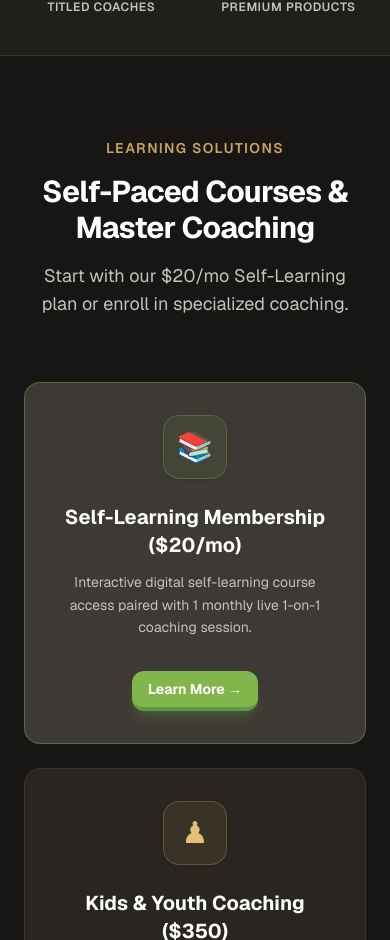
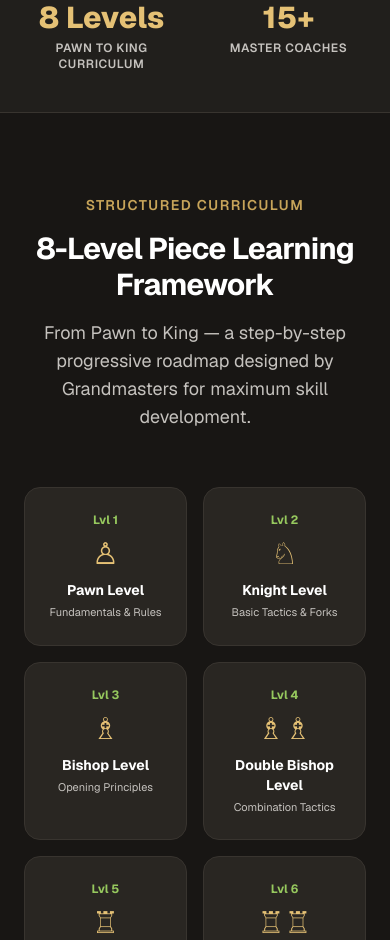
Before and after one commit to alimokhtaridz1-stack/nxchess, a Next.js app: page / in a window 390 px wide. Shown: the part 1060-2000 px from the top of the page. Built offline with nearby package versions, Linux system fonts and the light colour scheme; no server answers.

Commit message:
[A1] feat: integrate top academy structure (8-Level Piece Curriculum, Cognitive Benefits, Seasonal Camps, Coach traits & Social proof)

```diff
--- a/src/app/page.tsx
+++ b/src/app/page.tsx
@@ -1,7 +1,7 @@
 import Button from "@/components/ui/Button";
 import Card from "@/components/ui/Card";
 import SectionHeading from "@/components/ui/SectionHeading";
-import { SITE_NAME, SITE_SLOGAN } from "@/lib/constants";
+import { SITE_NAME, SITE_SLOGAN, CHESS_BENEFITS, CURRICULUM_LEVELS } from "@/lib/constants";
 
 const featuredProducts = [
   {
@@ -39,82 +39,46 @@ const featuredProducts = [
   },
 ];
 
-const services = [
+const testimonials = [
   {
-    icon: "📚",
-    title: "Self-Learning Membership ($20/mo)",
-    description:
-      "Interactive digital self-learning course access paired with 1 monthly live 1-on-1 coaching session.",
-    href: "/coaching",
-    isFeatured: true,
-    hoverGlow: "hover-glow-green",
-    iconBg: "bg-chess-green/10 text-chess-green-light border border-chess-green/30",
+    quote: "My 9-year-old son joined the Pawn level and reached Knight level in 3 months. His focus at school and calculation in games improved tremendously!",
+    author: "Sarah M.",
+    role: "Parent of Academy Student",
+    rating: "★★★★★",
   },
   {
-    icon: "♟",
-    title: "Kids & Youth Coaching ($350)",
-    description:
-      "Fun, structured chess lessons designed for children to build logic, focus, and youth tournament strategy.",
-    href: "/coaching",
-    isFeatured: false,
-    hoverGlow: "hover-glow-gold",
-    iconBg: "bg-gold/10 text-gold-light border border-gold/30",
+    quote: "The Grandmaster coaches are patient and friendly. The periodic progress reports keep us updated on exact ratings and tactical module completion.",
+    author: "David K.",
+    role: "Private Student Parent",
+    rating: "★★★★★",
   },
   {
-    icon: "♚",
-    title: "Private 1-on-1 Coaching ($650)",
-    description:
-      "Personalized instruction with titled masters customized to your opening repertoire, tactics, and endgames.",
-    href: "/coaching",
-    isFeatured: false,
-    hoverGlow: "hover-glow-tech",
-    iconBg: "bg-tech-blue/10 text-tech-blue-light border border-tech-blue/30",
-  },
-];
-
-const whyReasons = [
-  {
-    title: "Self-Paced Platform + 1 Monthly Live Session",
-    desc: "Subscribe for $20/month to get full platform course access plus 1 live coaching session every month.",
-    checkBg: "bg-chess-green/15 text-chess-green-light border-chess-green/30",
-  },
-  {
-    title: "Dedicated Learning & Coaching Focus",
-    desc: "We focus 100% on instruction, courses, and equipment to accelerate your skill growth.",
-    checkBg: "bg-gold/15 text-gold-light border-gold/30",
-  },
-  {
-    title: "AI-Powered Game Analysis",
-    desc: "Identify your tactical blind spots using engine evaluations and master annotations.",
-    checkBg: "bg-tech-blue/15 text-tech-blue-light border-tech-blue/30",
-  },
-  {
-    title: "Tournament Equipment",
-    desc: "Weighted Staunton pieces, handcrafted wooden boards, and digital clocks built to FIDE standards.",
-    checkBg: "bg-gold/15 text-gold-light border-gold/30",
+    quote: "The combination of the $20/mo platform and monthly live sessions is unmatched. Best investment for serious chess improvement.",
+    author: "Alexander R.",
+    role: "Adult Club Player",
+    rating: "★★★★★",
   },
 ];
 
 const stats = [
-  { value: "$20/mo", label: "Self-Learning Membership", color: "text-chess-green-light" },
-  { value: "500+", label: "Active Students", color: "text-gold-light" },
-  { value: "15+", label: "Titled Coaches", color: "text-tech-blue-light" },
-  { value: "50+", label: "Premium Products", color: "text-foreground" },
+  { value: "4.9 ★", label: "Parent & Student Rating" },
+  { value: "$20/mo", label: "Self-Learning Membership" },
+  { value: "8 Levels", label: "Pawn to King Curriculum" },
+  { value: "15+", label: "Master Coaches" },
 ];
 
 export default function Home() {
   return (
     <main className="overflow-x-hidden">
       {/* ============================================
-          Hero Section — Refined Luxury Ambient Lighting
+          Hero Section
           ============================================ */}
       <section className="relative overflow-hidden section-padding">
-        {/* Subtle, Soft Ambient Backdrop Flares */}
         <div className="pointer-events-none absolute top-0 left-1/2 -translate-x-1/2 w-[600px] h-[350px] bg-chess-green/5 rounded-full blur-[120px]" />
         <div className="pointer-events-none absolute top-10 right-1/3 w-[400px] h-[300px] bg-gold/5 rounded-full blur-[120px]" />
 
         <div className="relative mx-auto max-w-5xl text-center z-10">
-          {/* Subtle Badge */}
+          {/* Badge */}
           <div className="mb-6 inline-flex items-center gap-2 rounded-full border border-chess-green/30 bg-chess-green/10 px-4 py-1.5 backdrop-blur-sm">
             <span className="h-2 w-2 rounded-full bg-chess-green animate-pulse" />
             <span className="text-xs font-semibold uppercase tracking-wider text-chess-green-light">
@@ -128,23 +92,23 @@ export default function Home() {
           </h1>
 
           <p className="mx-auto mt-6 max-w-2xl text-lg leading-relaxed text-foreground-secondary sm:text-xl">
-            The premier platform for self-learning courses, live master coaching, and tournament-grade chess equipment.
+            Premier chess academy combining structured 8-level piece curriculum, master coaching, self-learning digital modules, and tournament equipment.
           </p>
 
-          {/* Highlighted Banner for $20/mo */}
-          <div className="mt-8 inline-flex items-center gap-3 bg-surface-elevated border border-border px-5 py-2.5 rounded-2xl text-sm shadow-md">
+          {/* Highlighted Banner */}
+          <div className="mt-8 inline-flex flex-wrap items-center justify-center gap-3 bg-surface-elevated border border-border px-5 py-2.5 rounded-2xl text-sm shadow-md">
             <span className="px-2.5 py-0.5 rounded-full bg-chess-green text-black font-extrabold text-xs">
-              MEMBERSHIP
+              ACADEMY MEMBERSHIP
             </span>
             <span className="text-foreground font-medium">
-              Self-Learning Plan: <strong className="text-chess-green-light font-bold">$20/month</strong> (Includes 1 Live Session)
+              Self-Learning Plan: <strong className="text-chess-green-light font-bold">$20/month</strong> (Includes 1 Monthly Live Session)
             </span>
           </div>
 
-          {/* Call to Action Buttons */}
+          {/* CTAs */}
           <div className="mt-10 flex flex-col items-center gap-4 sm:flex-row sm:justify-center">
             <Button href="/coaching" size="lg" variant="primary">
-              <span>📚 Explore Self-Learning & Plans</span>
+              <span>📚 Explore Coaching & Curriculum</span>
             </Button>
             <Button href="/shop" variant="gold" size="lg">
               <span>🛒 Browse Shop</span>
@@ -164,7 +128,7 @@ export default function Home() {
           <div className="grid grid-cols-2 gap-8 lg:grid-cols-4">
             {stats.map((stat) => (
               <div key={stat.label} className="text-center">
-                <div className={`text-3xl font-extrabold sm:text-4xl ${stat.color}`}>
+                <div className="text-3xl font-extrabold text-gold-light sm:text-4xl">
                   {stat.value}
                 </div>
                 <div className="mt-1 text-xs sm:text-sm text-foreground-secondary uppercase tracking-wider font-semibold">
@@ -177,35 +141,94 @@ export default function Home() {
       </section>
 
       {/* ============================================
-          Services Section
+          8-Level Progressive Curriculum Overview
           ============================================ */}
       <section className="section-padding relative">
         <div className="mx-auto max-w-6xl relative z-10">
           <SectionHeading
-            label="Learning Solutions"
-            title="Self-Paced Courses & Master Coaching"
-            subtitle="Start with our $20/mo Self-Learning plan or enroll in specialized coaching."
+            label="Structured Curriculum"
+            title="8-Level Piece Learning Framework"
+            subtitle="From Pawn to King — a step-by-step progressive roadmap designed by Grandmasters for maximum skill development."
           />
 
-          <div className="mt-16 grid grid-cols-1 gap-6 md:grid-cols-3">
-            {services.map((s) => (
+          <div className="mt-14 grid grid-cols-2 gap-4 sm:grid-cols-4 lg:grid-cols-8">
+            {CURRICULUM_LEVELS.map((lvl) => (
               <Card
-                key={s.title}
-                className={`p-8 text-center flex flex-col justify-between ${s.hoverGlow} ${s.isFeatured ? "border-chess-green/40 bg-surface-elevated" : "bg-surface"}`}
+                key={lvl.level}
+                className="p-4 text-center bg-surface hover-glow-green border-border flex flex-col justify-between"
               >
                 <div>
-                  <div className={`mx-auto mb-6 flex h-16 w-16 items-center justify-center rounded-2xl text-3xl shadow-sm ${s.iconBg}`}>
-                    {s.icon}
-                  </div>
-                  <h3 className="text-xl font-bold text-foreground">{s.title}</h3>
-                  <p className="mt-3 text-sm leading-relaxed text-foreground-secondary">
-                    {s.description}
+                  <span className="text-xs font-bold text-chess-green-light block mb-1">
+                    Lvl {lvl.level}
+                  </span>
+                  <div className="text-3xl my-2 text-gold-light">{lvl.icon}</div>
+                  <h4 className="text-sm font-bold text-foreground">{lvl.name}</h4>
+                  <p className="text-[11px] text-foreground-secondary mt-1 line-clamp-2">
+                    {lvl.title}
                   </p>
                 </div>
-                <div className="mt-8">
-                  <Button href={s.href} variant={s.isFeatured ? "primary" : "outline"} size="sm">
-                    Learn More →
-                  </Button>
+              </Card>
+            ))}
+          </div>
+
+          <div className="mt-10 text-center">
+            <Button href="/coaching" variant="outline" size="sm">
+              View Full 8-Level Curriculum Details →
+            </Button>
+          </div>
+        </div>
+      </section>
+
+      {/* ============================================
+          Benefits of Chess (Brain Development)
+          ============================================ */}
+      <section className="section-padding border-t border-border bg-background-secondary">
+        <div className="mx-auto max-w-6xl">
+          <SectionHeading
+            label="Why Learn Chess"
+            title="Cognitive & Life Skill Benefits"
+            subtitle="Chess is more than a game — it trains the mind for academic, strategic, and personal success."
+          />
+
+          <div className="mt-14 grid grid-cols-1 gap-6 sm:grid-cols-2 lg:grid-cols-3">
+            {CHESS_BENEFITS.map((benefit) => (
+              <Card key={benefit.title} className="p-6 bg-surface hover-glow-gold">
+                <div className="flex items-center gap-3 mb-3">
+                  <span className="text-3xl">{benefit.icon}</span>
+                  <h3 className="text-lg font-bold text-foreground">{benefit.title}</h3>
+                </div>
+                <p className="text-sm leading-relaxed text-foreground-secondary">
+                  {benefit.desc}
+                </p>
+              </Card>
+            ))}
+          </div>
+        </div>
+      </section>
+
+      {/* ============================================
+          Social Proof & Parent Testimonials
+          ============================================ */}
+      <section className="section-padding">
+        <div className="mx-auto max-w-6xl">
+          <SectionHeading
+            label="Social Proof"
+            title="Trusted by Parents & Students"
+            subtitle="Rated 4.9/5 stars for teaching excellence, student progress, and master coaching."
+          />
+
+          <div className="mt-14 grid grid-cols-1 gap-6 md:grid-cols-3">
+            {testimonials.map((t) => (
+              <Card key={t.author} className="p-6 bg-surface flex flex-col justify-between hover:border-gold/40">
+                <div>
+                  <div className="text-gold text-sm font-bold mb-3">{t.rating}</div>
+                  <p className="text-sm italic leading-relaxed text-foreground-secondary">
+                    &quot;{t.quote}&quot;
+                  </p>
+                </div>
+                <div className="mt-6 border-t border-border pt-4">
+                  <h4 className="text-sm font-bold text-foreground">{t.author}</h4>
+                  <span className="text-xs text-foreground-muted">{t.role}</span>
                 </div>
               </Card>
             ))}
@@ -214,7 +237,7 @@ export default function Home() {
       </section>
 
       {/* ============================================
-          Featured Store Section
+          Featured Store
           ============================================ */}
       <section className="section-padding border-t border-border bg-background-secondary relative">
         <div className="mx-auto max-w-6xl relative z-10">
@@ -250,61 +273,6 @@ export default function Home() {
               </Card>
             ))}
           </div>
-
-          <div className="mt-12 text-center">
-            <Button href="/shop" variant="secondary" size="md">
-              View All Products in Shop →
-            </Button>
-          </div>
-        </div>
-      </section>
-
-      {/* ============================================
-          Why NXChess Section
-          ============================================ */}
-      <section className="section-padding relative">
-        <div className="mx-auto max-w-6xl">
-          <div className="grid grid-cols-1 items-center gap-12 lg:grid-cols-2">
-            <div>
-              <SectionHeading
-                label="Why NXChess"
-                title="Chess Mastered for the Modern Era"
-                align="left"
-              />
-              <div className="mt-8 space-y-6">
-                {whyReasons.map((reason) => (
-                  <div key={reason.title} className="flex gap-4">
-                    <div className={`mt-1 flex h-7 w-7 shrink-0 items-center justify-center rounded-xl text-xs font-bold border ${reason.checkBg}`}>
-                      ✓
-                    </div>
-                    <div>
-                      <h4 className="font-bold text-foreground flex items-center gap-2">
-                        {reason.title}
-                      </h4>
-                      <p className="mt-1 text-sm leading-relaxed text-foreground-secondary">
-                        {reason.desc}
-                      </p>
-                    </div>
-                  </div>
-                ))}
-              </div>
-            </div>
-
-            <div className="relative">
-              <Card glow className="p-8 text-center border-chess-green/30 relative overflow-hidden bg-surface hover-glow-green">
-                <div className="text-7xl mb-4 text-gradient-gold">♚</div>
-                <h3 className="text-2xl font-bold">{SITE_SLOGAN}</h3>
-                <p className="mt-3 text-sm text-foreground-secondary max-w-md mx-auto">
-                  Experience self-paced learning courses paired with live 1-on-1 master instruction.
-                </p>
-                <div className="mt-8 inline-flex items-center gap-2 text-xs font-mono text-chess-green-light bg-chess-green/10 px-4 py-2 rounded-xl border border-chess-green/30">
-                  <span>● $20/MO MEMBERSHIP</span>
-                  <span>·</span>
-                  <span>1 LIVE SESSION INCLUDED</span>
-                </div>
-              </Card>
-            </div>
-          </div>
         </div>
       </section>
 
@@ -315,7 +283,7 @@ export default function Home() {
         <div className="mx-auto max-w-4xl relative z-10">
           <Card glow className="p-10 sm:p-14 text-center border-chess-green/30 bg-surface relative overflow-hidden">
             <h2 className="text-3xl font-extrabold sm:text-4xl text-foreground">
-              Start Your Self-Learning Plan Today
+              Start Your Chess Journey Today
             </h2>
             <p className="mx-auto mt-4 max-w-xl text-foreground-secondary">
               Join for $20/month to get complete digital course access and 1 live coaching session every month.
--- a/src/lib/constants.ts
+++ b/src/lib/constants.ts
@@ -1,10 +1,10 @@
-// NXChess — Site-wide Constants
+// NXChess — Site-wide Constants & Curriculum Framework
 // Agent scope: Shared (all agents may read, coordinate writes)
 
 export const SITE_NAME = "NXChess";
 export const SITE_SLOGAN = "The Next Generation of Chess";
 export const SITE_DESCRIPTION =
-  "The Next Generation of Chess Learning. Combining self-paced digital courses, 1-on-1 expert coaching, and premium equipment.";
+  "The Next Generation of Chess. Premier chess academy combining structured 8-level curriculum, master coaching, seasonal camps, and tournament preparation.";
 export const SITE_URL = process.env.NEXT_PUBLIC_SITE_URL || "https://nxchess.com";
 
 // Navigation Links
@@ -16,18 +16,43 @@ export const NAV_LINKS = [
   { label: "Contact", href: "/contact" },
 ] as const;
 
-// Social Links & External Contacts
+// 8-Level Progressive Curriculum Framework (Piece Themed)
+export const CURRICULUM_LEVELS = [
+  { level: 1, name: "Pawn Level", title: "Fundamentals & Rules", icon: "♙", desc: "Board setup, piece movement, basic checkmates, and sportsmanship." },
+  { level: 2, name: "Knight Level", title: "Basic Tactics & Forks", icon: "♘", desc: "Forks, pins, skewers, and essential tactical patterns." },
+  { level: 3, name: "Bishop Level", title: "Opening Principles", icon: "♗", desc: "Center control, piece development, king safety, and open files." },
+  { level: 4, name: "Double Bishop Level", title: "Combination Tactics", icon: "♗♗", desc: "Decoy, deflection, discovered attacks, and calculation depth." },
+  { level: 5, name: "Rook Level", title: "Middlegame Strategy", icon: "♖", desc: "Pawn structure, weak squares, piece activity, and planning." },
+  { level: 6, name: "Double Rook Level", title: "Endgame Technique", icon: "♖♖", desc: "King & pawn endgames, opposition, rook endgames, and conversion." },
+  { level: 7, name: "Queen Level", title: "Master Calculation", icon: "♕", desc: "Complex dynamic sacrifices, prophylactic thinking, and deep analysis." },
+  { level: 8, name: "King Level", title: "Grandmaster Preparation", icon: "♔", desc: "Elite tournament preparation, opening repertoire, and psychological readiness." },
+] as const;
+
+// Brain & Development Benefits of Chess
+export const CHESS_BENEFITS = [
+  { icon: "🧠", title: "Memory & IQ", desc: "Enhances spatial memory, cognitive capacity, and IQ performance." },
+  { icon: "🎯", title: "Analytical Sharpness", desc: "Sharpens pattern recognition, logical reasoning, and precision." },
+  { icon: "💡", title: "Problem Solving", desc: "Teaches students how to break down complex challenges step-by-step." },
+  { icon: "⚡", title: "Critical Thinking", desc: "Encourages foresight, consequence evaluation, and deep calculation." },
+  { icon: "🎨", title: "Creativity & Intuition", desc: "Fosters imaginative tactical ideas and artistic board vision." },
+  { icon: "⚖️", title: "Decision Making", desc: "Builds confidence in high-pressure decision making under time limits." },
+] as const;
+
+// Social Links & Contact Info
 export const SOCIAL_LINKS = {
   twitter: "#",
   instagram: "#",
   youtube: "#",
-  whatsapp: "https://wa.me/15551234567?text=Hello%20NXChess%2C%20I%20am%20interested%20in...",
+  whatsapp: "https://wa.me/971565959034?text=Hello%20NXChess%2C%20I%20am%20interested%20in...",
 } as const;
 
-// Contact Info
 export const CONTACT_INFO = {
   email: "info@nxchess.com",
-  phone: "+1 (555) 123-4567",
-  whatsappNumber: "+1 (555) 123-4567",
-  address: "Global Online Platform",
+  phone: "+971 4 244 0905 / +971 56 595 9034",
+  whatsappNumber: "+971 56 595 9034",
+  locations: [
+    { city: "Dubai - Onyx Tower 2", detail: "The Greens (SZR), Dubai, UAE" },
+    { city: "Dubai - Sports City", detail: "Emirates Sports Hotel, Dubai Sports City" },
+    { city: "Global Online Platform", detail: "Worldwide Live Classroom" },
+  ],
 } as const;
```
Also changed, not shown: src/app/coaching/page.tsx (+86 -36 lines), src/app/contact/page.tsx (+42 -64 lines).
